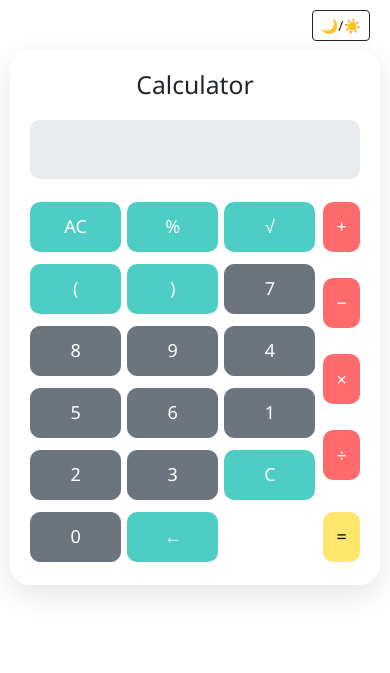
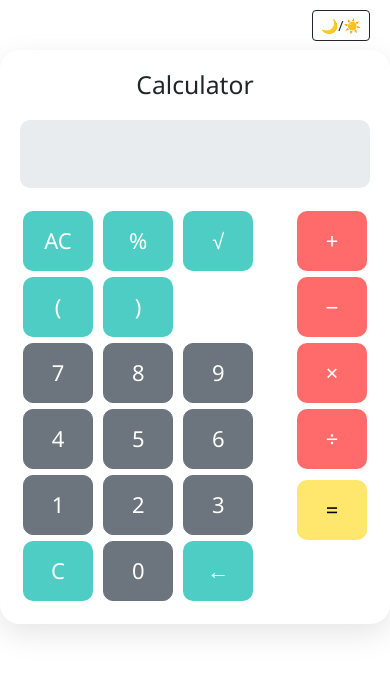
Before and after one commit to satsuki895/flask-calculator, a Flask app: page / in a window 390 px wide. Shown: the top 673 px of the page. Run offline with Flask 3, Linux system fonts and the light colour scheme.

Commit message:
💡 Fix: 履歴表示幅が電卓サイズを超えないように調整 + スマホ対応

```diff
--- a/templates/index.html
+++ b/templates/index.html
@@ -38,12 +38,12 @@
       display: flex;
       justify-content: center;
       margin-top: 50px;
-      padding: 0 10px;
     }
 
     .calculator-container {
       width: var(--base-width);
-      max-width: 100%;
+      transform-origin: top left;
+      transition: transform 0.2s ease;
     }
 
     .calculator {
@@ -80,10 +80,10 @@
     }
 
     .btn-calc {
-      width: 100%;
+      width: 70px;
       height: 60px;
       font-size: 22px;
-      margin: 3px 0;
+      margin: 3px;
       border-radius: 10px;
     }
 
@@ -103,6 +103,7 @@
     }
 
     .history-section {
+      width: var(--base-width);
       margin: 20px auto;
       max-width: 100%;
     }
@@ -125,27 +126,9 @@
       background-color: rgba(255, 255, 255, 0.05);
     }
 
-    .button-grid {
-      display: grid;
-      grid-template-columns: repeat(3, 1fr);
-      gap: 6px;
-    }
-
-    .operator-column {
-      display: flex;
-      flex-direction: column;
-      justify-content: space-between;
-      gap: 6px;
-      margin-left: 8px;
-    }
-
     @media (max-width: 440px) {
-      .btn-calc {
-        height: 50px;
-        font-size: 18px;
-      }
-      input[type="text"] {
-        font-size: 26px;
+      .calculator-container {
+        transform: scale(calc(100vw / var(--base-width)));
       }
     }
   </style>
@@ -163,32 +146,36 @@
           <input type="text" id="expression" name="expression" value="{{ expression }}" readonly>
 
           <div class="d-flex justify-content-center">
-            <div class="flex-grow-1">
-              <div class="button-grid">
-                <!-- 関数・制御ボタン -->
+            <div>
+              <!-- 関数ボタン -->
+              <div>
                 <button type="button" class="btn btn-control btn-calc" onclick="append('AC')">AC</button>
                 <button type="button" class="btn btn-control btn-calc" onclick="append('%')">%</button>
                 <button type="button" class="btn btn-control btn-calc" onclick="append('Math.sqrt(')">√</button>
                 <button type="button" class="btn btn-control btn-calc" onclick="append('(')">(</button>
                 <button type="button" class="btn btn-control btn-calc" onclick="append(')')">)</button>
-
-                <!-- 数字ボタン -->
+              </div>
+              <!-- 数字 -->
+              <div>
                 <button type="button" class="btn btn-secondary btn-calc" onclick="append('7')">7</button>
                 <button type="button" class="btn btn-secondary btn-calc" onclick="append('8')">8</button>
                 <button type="button" class="btn btn-secondary btn-calc" onclick="append('9')">9</button>
+
                 <button type="button" class="btn btn-secondary btn-calc" onclick="append('4')">4</button>
                 <button type="button" class="btn btn-secondary btn-calc" onclick="append('5')">5</button>
                 <button type="button" class="btn btn-secondary btn-calc" onclick="append('6')">6</button>
+
                 <button type="button" class="btn btn-secondary btn-calc" onclick="append('1')">1</button>
                 <button type="button" class="btn btn-secondary btn-calc" onclick="append('2')">2</button>
                 <button type="button" class="btn btn-secondary btn-calc" onclick="append('3')">3</button>
+
                 <button type="button" class="btn btn-control btn-calc" onclick="clearInput()">C</button>
                 <button type="button" class="btn btn-secondary btn-calc" onclick="append('0')">0</button>
                 <button type="button" class="btn btn-control btn-calc" onclick="backspace()">←</button>
               </div>
             </div>
             <!-- 演算子 -->
-            <div class="operator-column">
+            <div class="d-flex flex-column ms-2">
               <button type="button" class="btn btn-operator btn-calc" onclick="append('+')">+</button>
               <button type="button" class="btn btn-operator btn-calc" onclick="append('-')">−</button>
               <button type="button" class="btn btn-operator btn-calc" onclick="append('*')">×</button>
```
